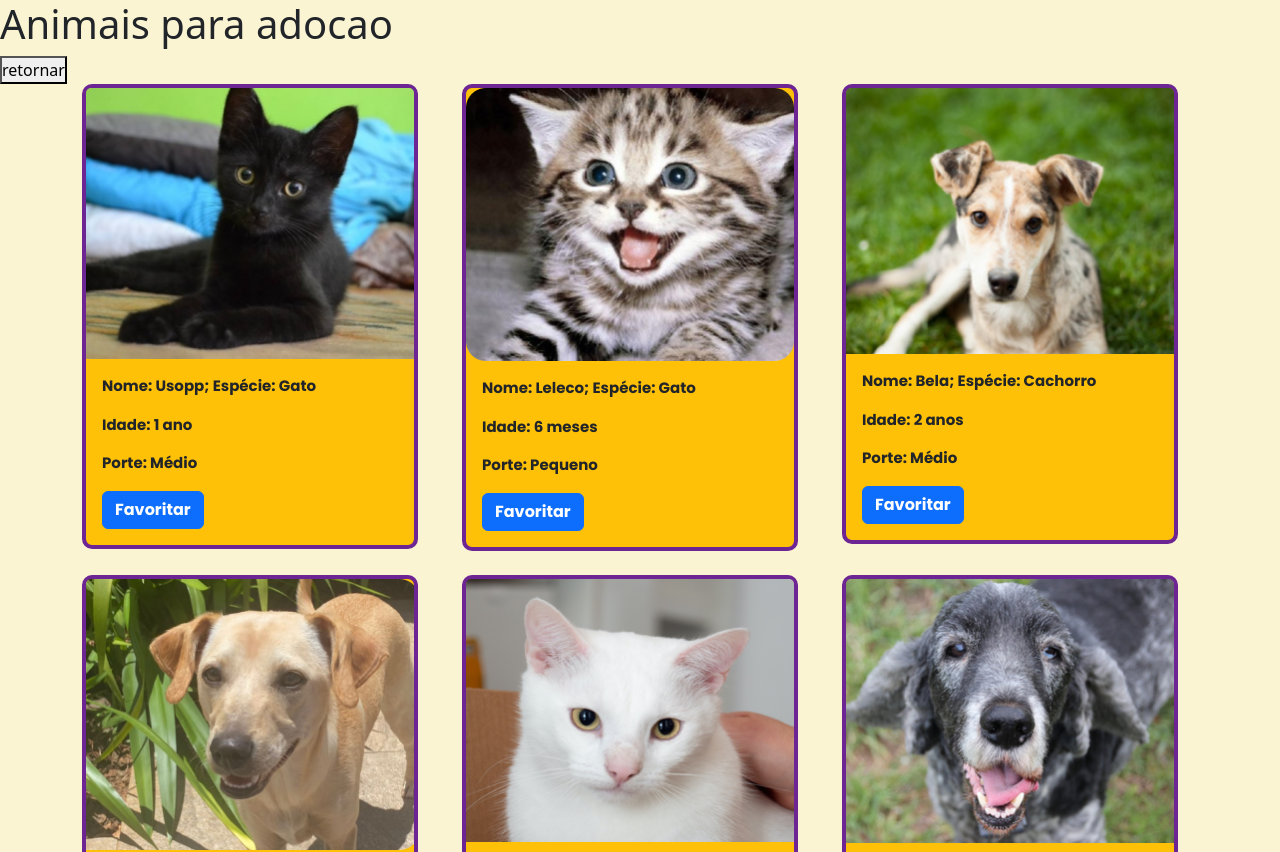
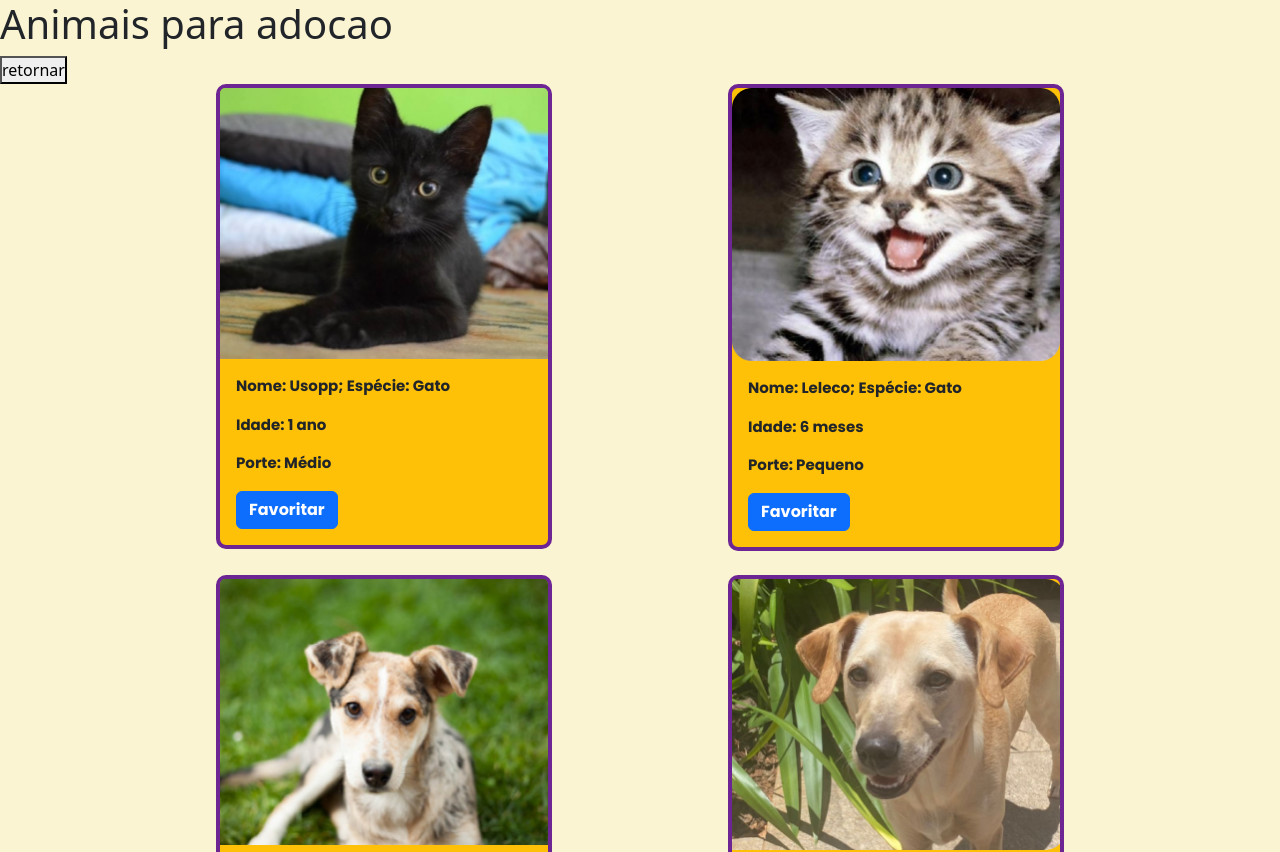
Before and after one commit to GuilhermeRodrigues123/Site-Pet-Amigo, a React (Create React App) app: page /animais-para-adocao in a window 1280 px wide. Shown: the top 852 px of the page. Built offline with nearby package versions, Linux system fonts and the light colour scheme.

Commit message:
Meus Pets: Finalizada
Adição de recursividade, para todos dispositivos necessários

```diff
--- a/src/pages/AnimaisParaAdocao/AnimaisParaAdocao.js
+++ b/src/pages/AnimaisParaAdocao/AnimaisParaAdocao.js
@@ -7,7 +7,7 @@ import { Button } from "react-bootstrap";
 import "./animaisParaAdocao.css"
 
 
-const vetorPets=[
+const vetorPets = [
     {
         nome: 'Nome: Usopp',
         idade: 'Idade: 1 ano',
@@ -69,7 +69,7 @@ const vetorPets=[
 
 ];
 
-const vetorPets2=[
+const vetorPets2 = [
     {
         nome: 'Nome: Cleo',
         idade: 'Idade: 2 anos',
@@ -112,15 +112,16 @@ function AnimaisParaAdocao() {
             <button onClick={() => { history(-1); }}>
                 retornar
             </button>
-            <div className = "cardGrupo">
+            <div className='geral'>
+            <div className="cardGrupo3">
                 <Container>
                     <Row xs={1} md={3} className="g-4">
                         {Array.from({ length: 6 }).map((_, idx) => (
                             <Col>
-                            <Card className = "cardStyle"
-                                bg= 'warning'
+                                <Card className="cardStyle"
+                                    bg='warning'
                                     text='dark'>
-                                <Card.Img variant="top"  src={vetorPets[idx].imagem}/>
+                                    <Card.Img variant="top" src={vetorPets[idx].imagem} />
                                     <Card.Body>
                                         <Card.Text>{vetorPets[idx].nome};  {vetorPets[idx].especie}</Card.Text>
                                         <Card.Text>{vetorPets[idx].idade}</Card.Text>
@@ -134,8 +135,52 @@ function AnimaisParaAdocao() {
                     </Row>
                 </Container>
             </div>
-        <div className = "showMoreB">
-        <Button variant = "warning"
+            <div className="cardGrupo2">
+                <Container>
+                    <Row xs={1} md={2} className="g-4">
+                        {Array.from({ length: 6 }).map((_, idx) => (
+                            <Col>
+                                <Card className="cardStyle"
+                                    bg='warning'
+                                    text='dark'>
+                                    <Card.Img variant="top" src={vetorPets[idx].imagem} />
+                                    <Card.Body>
+                                        <Card.Text>{vetorPets[idx].nome};  {vetorPets[idx].especie}</Card.Text>
+                                        <Card.Text>{vetorPets[idx].idade}</Card.Text>
+                                        <Card.Text>{vetorPets[idx].porte}</Card.Text>
+                                        <Button variant="primary">Favoritar</Button>{' '}
+                                    </Card.Body>
+                                </Card>
+
+                            </Col>
+                        ))}
+                    </Row>
+                </Container>
+            </div>
+            <div className="cardGrupo1">
+                <Container>
+                    <Row xs={1} md={1} className="g-4">
+                        {Array.from({ length: 6 }).map((_, idx) => (
+                            <Col>
+                                <Card className="cardStyle"
+                                    bg='warning'
+                                    text='dark'>
+                                    <Card.Img variant="top" src={vetorPets[idx].imagem} />
+                                    <Card.Body>
+                                        <Card.Text>{vetorPets[idx].nome};  {vetorPets[idx].especie}</Card.Text>
+                                        <Card.Text>{vetorPets[idx].idade}</Card.Text>
+                                        <Card.Text>{vetorPets[idx].porte}</Card.Text>
+                                        <Button variant="primary">Favoritar</Button>{' '}
+                                    </Card.Body>
+                                </Card>
+
+                            </Col>
+                        ))}
+                    </Row>
+                </Container>
+            </div>
+            <div className="showMoreB">
+                <Button variant="warning"
                     onClick={() => setOpen(!open)}
                     aria-controls="example-collapse-text"
                     aria-expanded={open}>
@@ -143,19 +188,19 @@ function AnimaisParaAdocao() {
                 </Button>
             </div>
 
-      <div style={{minHeight: '150px'}}>
+            <div style={{ minHeight: '400px' }}>
                 <Collapse in={open} dimension="width">
-          <div className = "fundoGroupCard">
+                    <div className="fundoGroupCard">
 
                         <Container>
                             <Row xs={1} md={3} className="g-4">
                                 {Array.from({ length: 4 }).map((_, idx) => (
                                     <Col>
 
-                        <Card className = "cardStyle"
-                            bg= 'warning'
+                                        <Card className="cardStyle"
+                                            bg='warning'
                                             text='dark'>
-                            <Card.Img variant="top"  src={vetorPets2[idx].imagem}/>
+                                            <Card.Img variant="top" src={vetorPets2[idx].imagem} />
                                             <Card.Body>
                                                 <Card.Text>{vetorPets2[idx].nome};  {vetorPets2[idx].especie}</Card.Text>
                                                 <Card.Text>{vetorPets2[idx].idade}</Card.Text>
@@ -172,6 +217,7 @@ function AnimaisParaAdocao() {
                     </div>
                 </Collapse>
                 </div>
+            </div>
 
         </div>
     );
--- a/src/pages/AnimaisParaAdocao/animaisParaAdocao.css
+++ b/src/pages/AnimaisParaAdocao/animaisParaAdocao.css
@@ -1,3 +1,8 @@
+.geral{
+    padding-left: 10vw;
+    padding-right: 10vw;
+}
+
 .cardGrupo{
     display: flex;
 }
@@ -7,7 +12,8 @@
     font-size: 15px;
     border: 4px solid #6E2594;
     border-radius: 10px;
-    width: 21rem;
+    max-width: 21rem;
+    margin: 0 auto;
 }
 
 
@@ -24,6 +30,33 @@
     background-color: #FAF4D3;
 }
 
-.cardGrupo{
+.cardGrupo3{
     flex-wrap: wrap;
 }
+.cardGrupo2{
+    display: none;
+}
+.cardGrupo1{
+    display: none;
+}
+
+@media (max-width: 1400px) {
+    .cardGrupo3{
+        display: none;
+    }
+    .cardGrupo2{
+        display: block;
+    }
+}
+
+@media (max-width: 1000px) {
+    .cardGrupo2{
+        display: none;
+    }
+    .cardGrupo1{
+        display: block;
+    }
+    .cardStyle{
+        width: 100%;
+    }
+}
```
Lines whose indentation alone changed are shown as unchanged.
